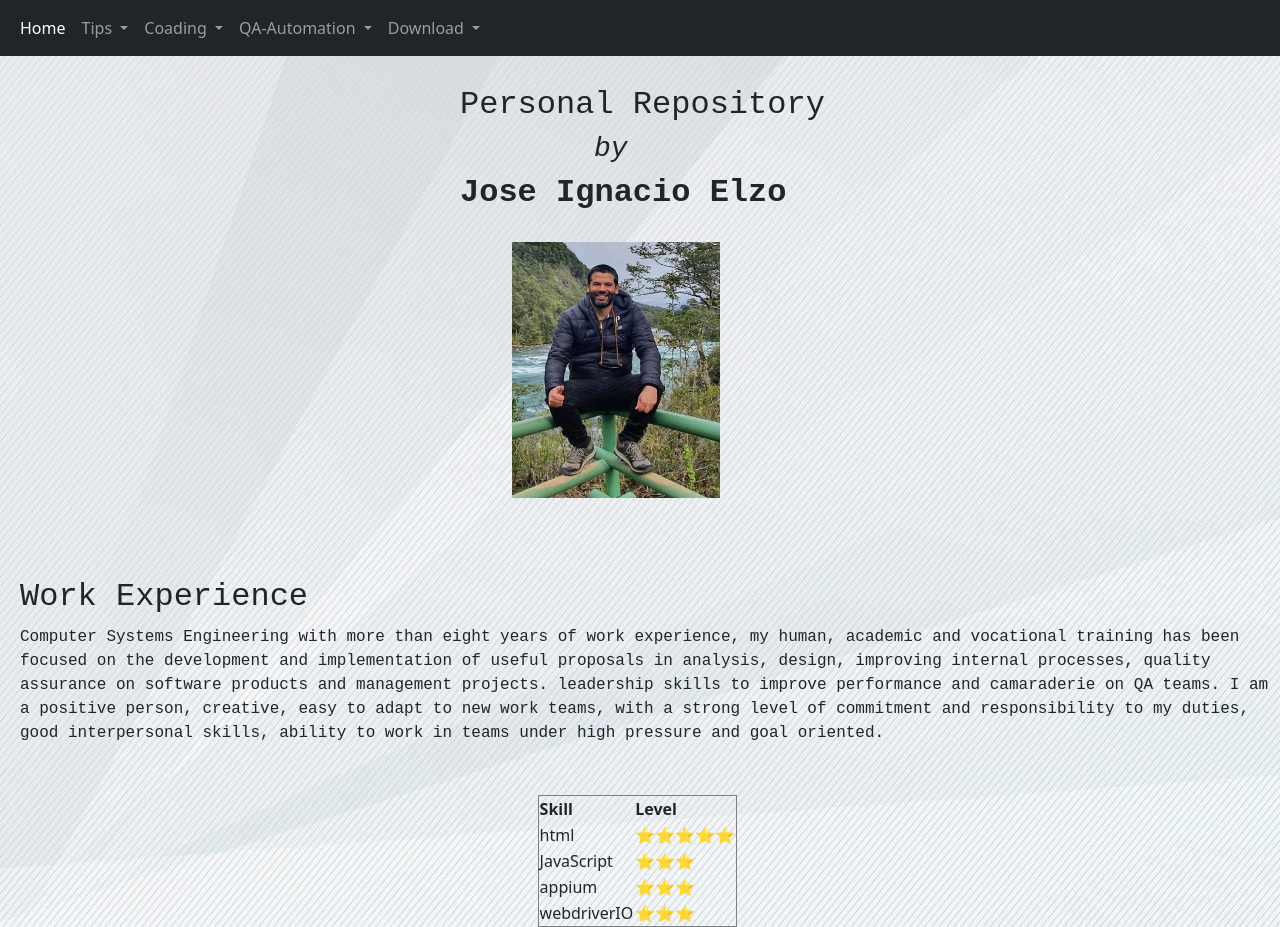
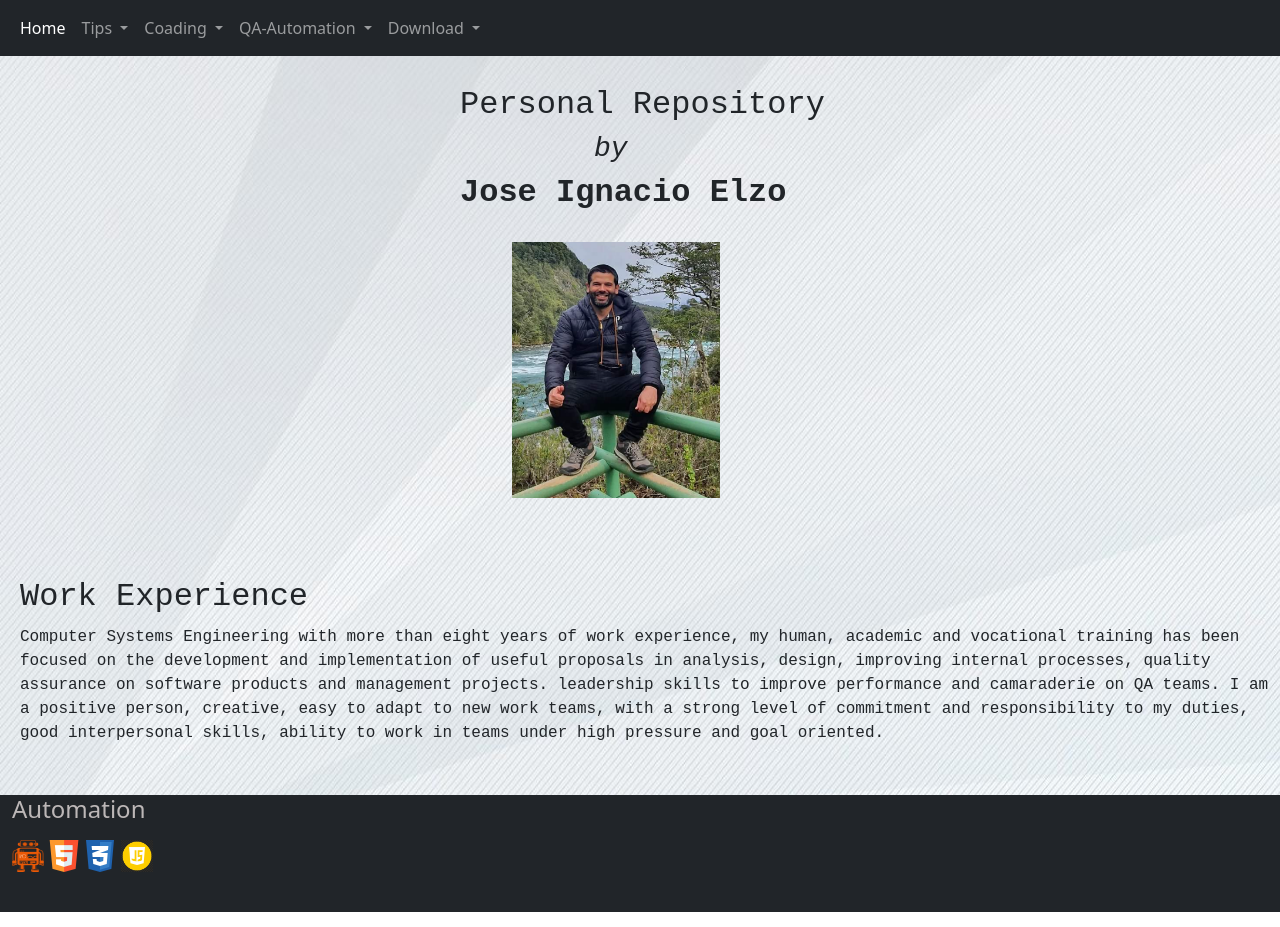
Before and after one commit to NachoElzo/PersonalWebPage, a plain HTML site: page index.html in a window 1280 px wide. Shown: the top 927 px of the page. Drawn offline with nearby package versions, Linux system fonts and the light colour scheme; a web font is replaced by a local one.

Commit message:
skills icons

```diff
--- a/css/styles.css
+++ b/css/styles.css
@@ -8,6 +8,7 @@
 
 
 #profile-img {
+    background-color:#212529 ;
     margin-left: 40%;
     margin-bottom: 80px;
     width: 13em;
@@ -26,6 +27,17 @@
     height: 3em;
 }
 
+#skillsContaiiner {
+    background-color:#212529;
+    position: relative;
+}
+
+.skillsImg {
+    width: 2em;
+    height: 2em;
+    margin-bottom: 40px;
+}
+
 body {
     background-size: cover;
     font-family: 'Fragment Mono', monospace;
@@ -37,7 +49,7 @@ body {
     background-color: red;
     display: inline-block;
     margin-block-end: 10px;
-    position: relative;
+    position: absolute;
 }
 
 span {
--- a/index.html
+++ b/index.html
@@ -99,34 +99,15 @@
   </div>
 
    <!-- SKILLS TABLE-->
-  <div class="tables">
-    <table border="1" cellspacing="2" noshade="$0">
-      <thead>
-        <tr>
-          <th>Skill</th>
-          <th>Level</th>
-        </tr>
-      </thead>
-      <tbody>
-        <tr>
-          <td>html</td>
-          <td>⭐⭐⭐⭐⭐</td>
-        </tr>
-        <tr>
-          <td>JavaScript</td>
-          <td>⭐⭐⭐</td>
-        </tr>
-        <tr>
-          <td>appium</td>
-          <td>⭐⭐⭐</td>
-        </tr>
-        <tr>
-          <td>webdriverIO</td>
-          <td>⭐⭐⭐</td>
-        </tr>
-      </tbody>
-    </table>
-  </div>
+   <div class="container-fluid" id="skillsContaiiner">
+      <h4 style="color:rgb(188, 183, 183)">Automation</h4>
+    <p></p>
+    <img class="skillsImg" src="./img/codeSkills/webdriverio-logo.png" alt="webdriverio-logo.png">
+    <img class="skillsImg" src="./img/codeSkills/html5.png" alt="html5.png">
+    <img class="skillsImg" src="./img/codeSkills/css.png" alt="css.png">
+    <img class="skillsImg" src="./img/codeSkills/js.png" alt="js.png">
+   </div>
+
 </body>
 
 </html>
```
Also changed, not shown: webTips.html (+5 -1 lines), img/codeSkills/css.png (added), img/codeSkills/html5.png (added), img/codeSkills/js.png (added), img/codeSkills/python.png (added), img/codeSkills/webdriverio-logo.png (added).
